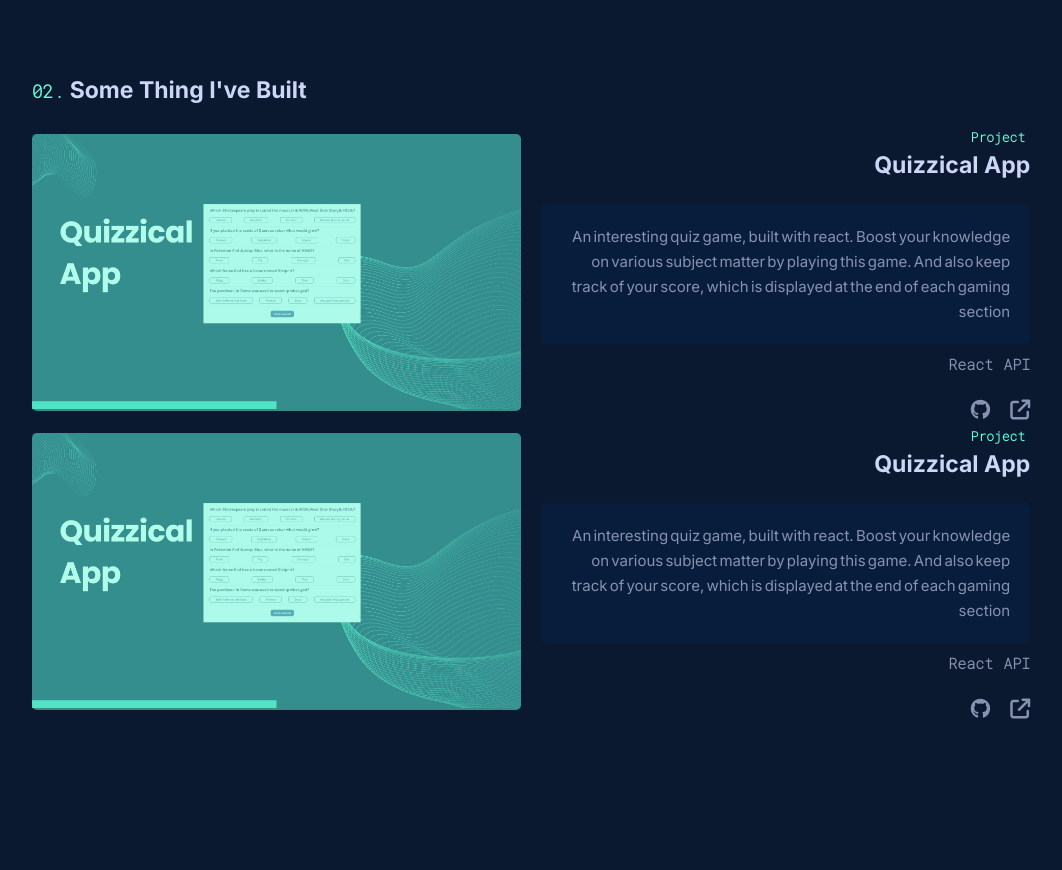
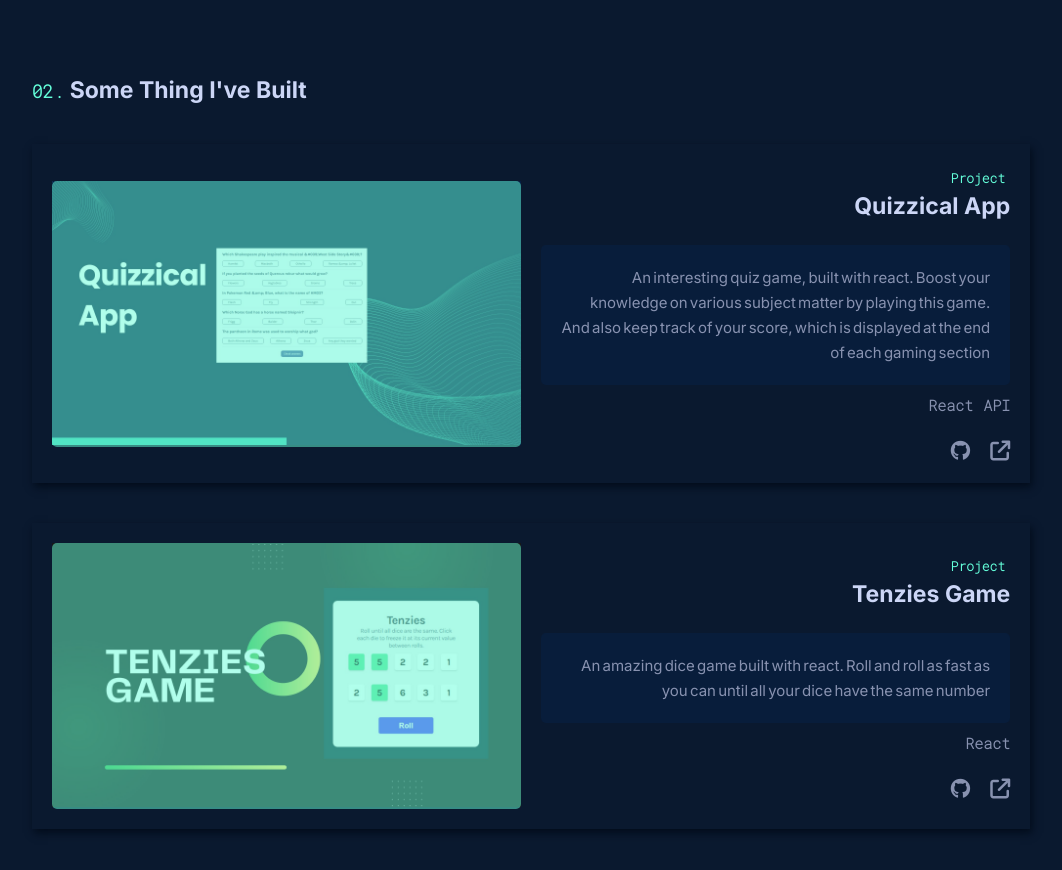
Before and after one commit to michaelokolo/portfolio-website, a plain HTML site: page index.html in a window 1280 px wide. Shown: the part 1380-2250 px from the top of the page, without its empty margins (109-1171 px from the left). Before the commit the page ends 2221 px from the top, so only its background shows below. Drawn offline with Linux system fonts and the light colour scheme.

Commit message:
added animation to the page

```diff
--- a/index.html
+++ b/index.html
@@ -55,7 +55,7 @@
 			<button class="btn">Check out my course!</button>
 		</div>
 		</section>
-		<section class="about" id="about">
+		<section class="about reveal" id="about">
 			<h1><span>01.</span> About Me </h1>
 			<div class="row">
 				<div class="content">
@@ -98,7 +98,7 @@
 		<section class="work" id="work">
 			<h1><span>02.</span> Some Thing I've Built</h1>
 			<div class="projects">
-				<div class="project">
+				<div class="project reveal">
 					<div class="image">
 						<a href="https://react-jyryps.stackblitz.io/" target ="_blank"><img src="./images/Quizzical.jpg" alt="quizzical app">
 						<div class="green">
@@ -125,9 +125,9 @@
 
 					</div>
 				</div>
-				<div class="project">
+				<div class="project reveal">
 					<div class="image">
-						<a href="https://react-jyryps.stackblitz.io/" target ="_blank"><img src="./images/Quizzical.jpg" alt="quizzical app">
+						<a href="https://react-k5wxu7.stackblitz.io/" target ="_blank"><img src="./images/Tenzies-game.jpg" alt="tenzies game">
 						<div class="green">
 
 						</div></a>
@@ -135,19 +135,17 @@
 
 					<div class="content">
 						<h2>Project</h2>
-						<a href="https://react-jyryps.stackblitz.io/" target="_blank"><h3>Quizzical App</h3></a>
-						<p>An interesting quiz game, built with react. Boost your knowledge
-							on various subject matter by playing this game. And also keep track of your score, which is
-						displayed at the end of each gaming section</p>
+						<a href="https://react-k5wxu7.stackblitz.io/" target="_blank"><h3>Tenzies Game</h3></a>
+						<p>An amazing dice game built with react. Roll and roll as fast as you can until all your dice have the same number</p>
 						<div class="stack">
 							<ul>
 								<li>React</li>
-								<li>API</li>
+
 							</ul>
 						</div>
 						<div class="links">
-							<a href="https://github.com/michaelokolo/Quizzical-App" target="_blank"><i class="fab fa-github" aria-hidden="true"></i></a>
-							<a href="https://react-jyryps.stackblitz.io/" target="_blank"><i class="fa fa-external-link" aria-hidden="true"></i></a>
+							<a href="https://github.com/michaelokolo/Tenzies-Game" target="_blank"><i class="fab fa-github" aria-hidden="true"></i></a>
+							<a href="https://react-k5wxu7.stackblitz.io/" target="_blank"><i class="fa fa-external-link" aria-hidden="true"></i></a>
 						</div>
 
 					</div>
--- a/script.js
+++ b/script.js
@@ -2,6 +2,7 @@ const hamburger = document.querySelector('.hamburger');
 const navMenu = document.querySelector('.nav-menu')
 const navMenuItems = document.querySelectorAll('.nav-menu ul li')
 const green = document.querySelector('.green')
+const reveals = document.querySelectorAll('.reveal')
 
 
 hamburger.addEventListener("click", ()=>{
@@ -17,3 +18,18 @@ navMenuItems.forEach(item=>{
         hamburger.classList.contains("active") && hamburger.classList.remove('active')
     }
 })
+
+function reveal(){
+    reveals.forEach((reveal)=>{
+       var windowHeight = window.innerHeight;
+        var elementTop = reveal.getBoundingClientRect().top;
+        var elementVisible = 150;
+        elementTop < windowHeight - elementVisible ?
+        reveal.classList.add('active'):
+        reveal.classList.remove('active')
+    })
+}
+
+window.addEventListener('scroll', reveal);
+
+reveal();
--- a/styles.css
+++ b/styles.css
@@ -471,17 +471,42 @@ section{
     top: 50%;
     left: 29rem;
 } */
+
+/* @keyframes color {
+    from{
+        top: 25px;
+    }
+    to{
+        top: 0;
+    }
+} */
 .project{
     display: flex;
     flex-wrap: wrap;
     align-items: center;
     gap: 2rem;
+    margin-top: 4rem;
+    box-shadow: 2px 4px 8px var(--dark-navy);
+    padding: 2rem;
+    /* animation-name:color;
+    animation-duration: 1s;
+    position: relative; */
+}
+
+.reveal{
+    position: relative;
+    transform: translateY(50px);
+    opacity:0;
+    transition: all 1s cubic-bezier(0.645,0.045,0.355,1);
+}
+
+.reveal.active{
+    transform: translateY(0);
+    opacity: 1;
 }
 
 .work .project .image{
    flex:1 1 30rem;
-
-
 }
 
 .work .project .image img{
@@ -697,9 +722,24 @@ section{
         display: flex;
         justify-content: center;
     }
+    .project{
+        position: relative;
+        box-shadow: none;
+        padding: 0;
 
+    }
     .project .image{
-        display:none;
+        position: absolute;
+        display: flex;
+        align-items: center;
+        justify-content: center;
+
+        z-index: 99;
+        max-width: 50rem;
+    }
+
+    .project .image .green{
+        display: none;
     }
     .project .content{
         display: flex;
@@ -708,11 +748,13 @@ section{
         padding: 5rem 4rem;
         margin-top: 4rem;
         margin-bottom: 4rem;
-        background: url("./images/Quizzical.jpg");
+        /* background: url("./images/Quizzical.jpg"); */
         background-position: center;
         background-size: cover;
         background-repeat: no-repeat;
         box-shadow: inset 0 0 0 1000px rgba(2,12,27,0.9);
+        z-index: 100;
+        margin-top: 0;
     }
     .project .content .stack ul{
         padding: 0;
@@ -725,6 +767,7 @@ section{
         font-size: 1.7rem;
         font-weight: 500;
     }
+
 }
 
 /* @media (max-width:450px){
```
Also changed, not shown: images/Tenzies-game.jpg (added).
